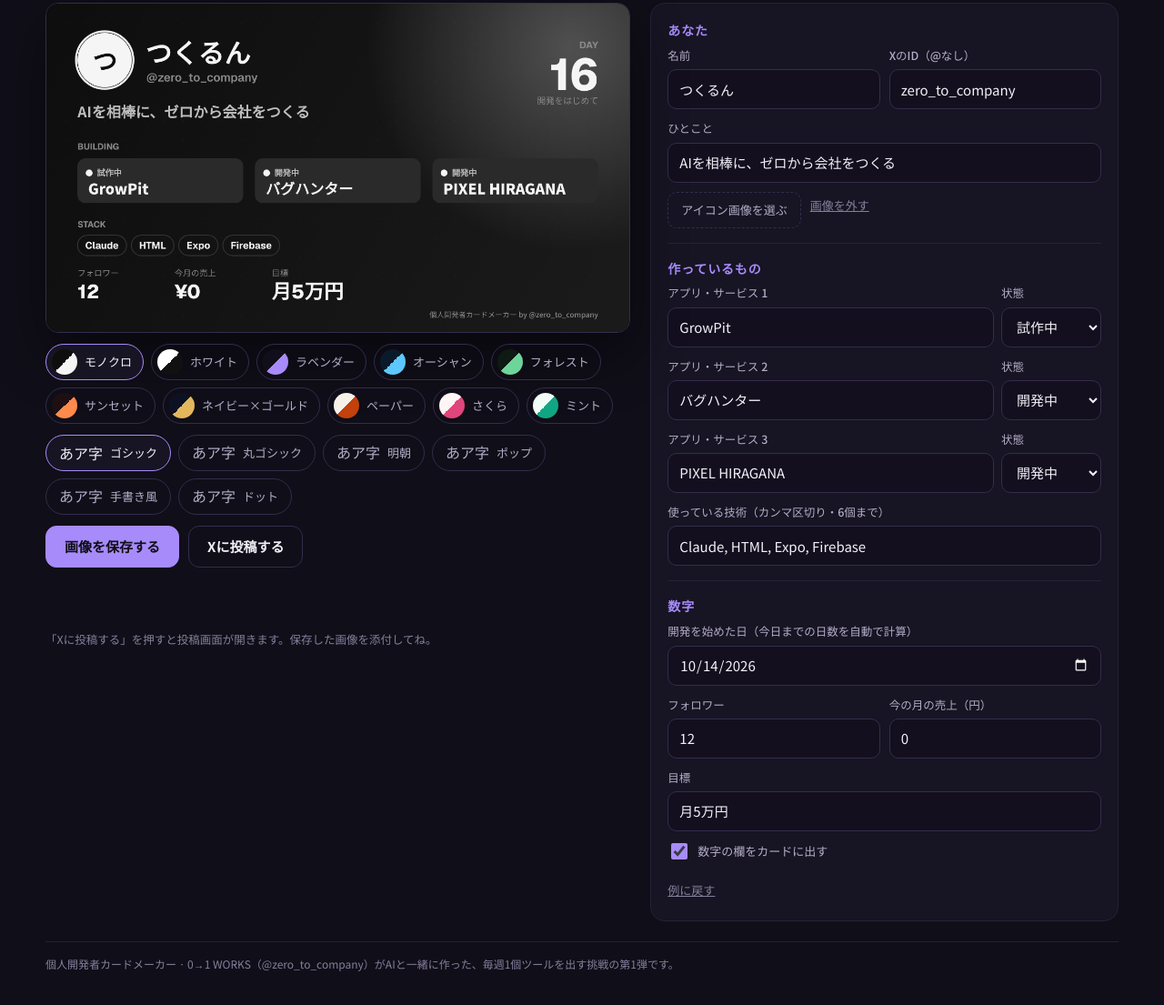
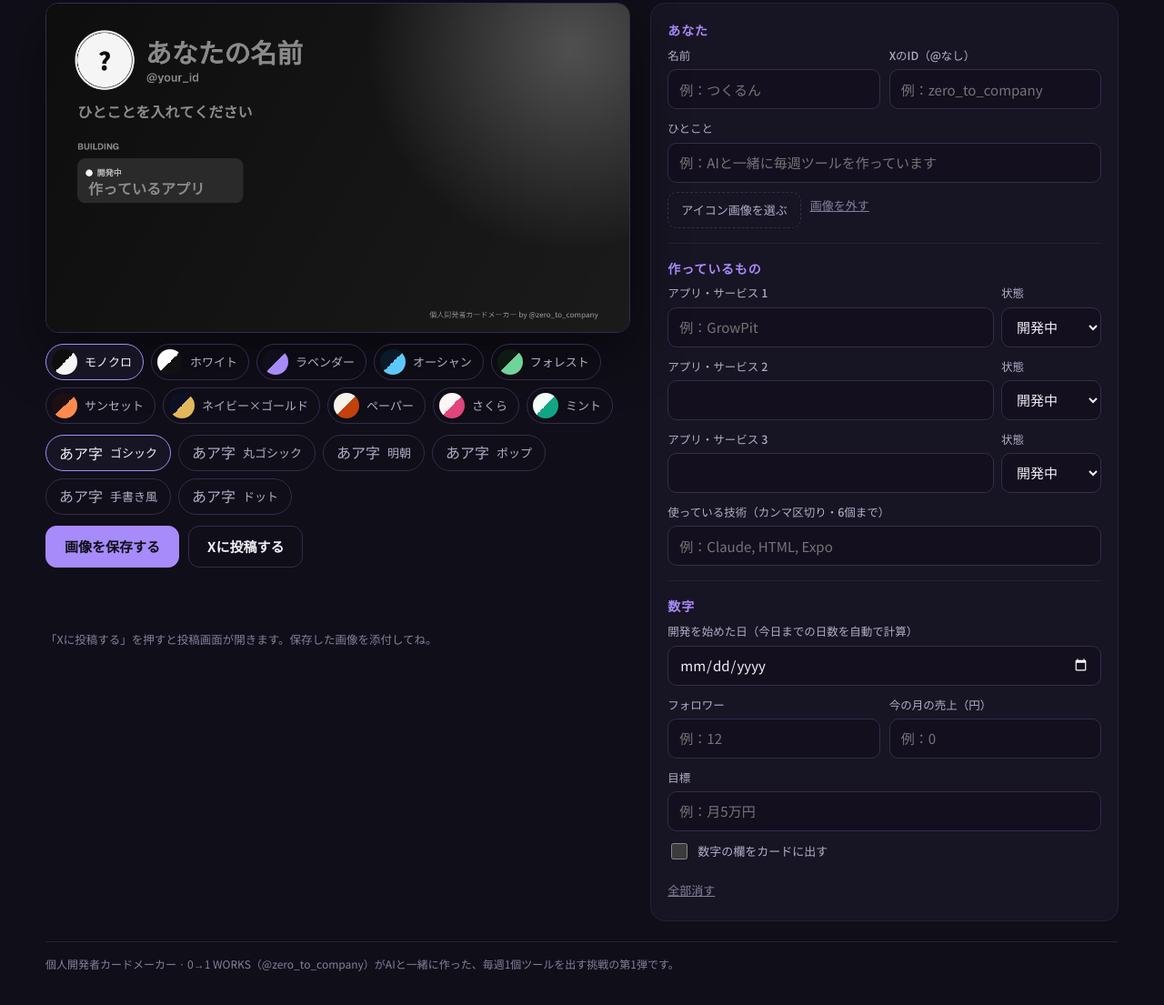
Before and after one commit to zero-to-company/devcard, a plain HTML site: page index.html in a window 1280 px wide. Shown: the part 181-1286 px from the top of the page at 91% size. Drawn offline with nearby package versions, Linux system fonts and the light colour scheme; a web font is replaced by a local one.

Commit message:
Add files via upload

```diff
--- a/index.html
+++ b/index.html
@@ -93,10 +93,10 @@ footer{font-size:12px;color:var(--muted);border-top:1px solid var(--line);paddin
       <fieldset>
         <legend>あなた</legend>
         <div class="row2">
-          <label class="f"><span>名前</span><input type="text" id="name" maxlength="20"></label>
-          <label class="f"><span>XのID（@なし）</span><input type="text" id="handle" maxlength="20"></label>
+          <label class="f"><span>名前</span><input type="text" id="name" placeholder="例：つくるん" maxlength="20"></label>
+          <label class="f"><span>XのID（@なし）</span><input type="text" id="handle" placeholder="例：zero_to_company" maxlength="20"></label>
         </div>
-        <label class="f"><span>ひとこと</span><input type="text" id="tagline" maxlength="34"></label>
+        <label class="f"><span>ひとこと</span><input type="text" id="tagline" placeholder="例：AIと一緒に毎週ツールを作っています" maxlength="34"></label>
         <div class="file">
           <label>アイコン画像を選ぶ<input type="file" id="avatar" accept="image/*"></label>
           <button class="reset" type="button" id="noavatar">画像を外す</button>
@@ -105,23 +105,23 @@ footer{font-size:12px;color:var(--muted);border-top:1px solid var(--line);paddin
       <hr class="sep">
       <fieldset>
         <legend>作っているもの</legend>
-        <div class="app"><label class="f"><span>アプリ・サービス 1</span><input type="text" id="a1" maxlength="18"></label><label class="f"><span>状態</span><select id="s1"></select></label></div>
+        <div class="app"><label class="f"><span>アプリ・サービス 1</span><input type="text" id="a1" placeholder="例：GrowPit" maxlength="18"></label><label class="f"><span>状態</span><select id="s1"></select></label></div>
         <div class="app"><label class="f"><span>アプリ・サービス 2</span><input type="text" id="a2" maxlength="18"></label><label class="f"><span>状態</span><select id="s2"></select></label></div>
         <div class="app"><label class="f"><span>アプリ・サービス 3</span><input type="text" id="a3" maxlength="18"></label><label class="f"><span>状態</span><select id="s3"></select></label></div>
-        <label class="f"><span>使っている技術（カンマ区切り・6個まで）</span><input type="text" id="stack" maxlength="80"></label>
+        <label class="f"><span>使っている技術（カンマ区切り・6個まで）</span><input type="text" id="stack" placeholder="例：Claude, HTML, Expo" maxlength="80"></label>
       </fieldset>
       <hr class="sep">
       <fieldset>
         <legend>数字</legend>
         <label class="f"><span>開発を始めた日（今日までの日数を自動で計算）</span><input type="date" id="start"></label>
         <div class="row2">
-          <label class="f"><span>フォロワー</span><input type="number" id="followers" min="0"></label>
-          <label class="f"><span>今の月の売上（円）</span><input type="number" id="revenue" min="0"></label>
+          <label class="f"><span>フォロワー</span><input type="number" id="followers" placeholder="例：12" min="0"></label>
+          <label class="f"><span>今の月の売上（円）</span><input type="number" id="revenue" placeholder="例：0" min="0"></label>
         </div>
-        <label class="f"><span>目標</span><input type="text" id="goal" maxlength="22"></label>
+        <label class="f"><span>目標</span><input type="text" id="goal" placeholder="例：月5万円" maxlength="22"></label>
         <label class="chk"><input type="checkbox" id="shownum">数字の欄をカードに出す</label>
       </fieldset>
-      <button class="reset" type="button" id="reset">例に戻す</button>
+      <button class="reset" type="button" id="reset">全部消す</button>
     </form>
   </div>
 
@@ -151,7 +151,7 @@ const FONTS={
   hand:{name:'手書き風',fam:'"Klee One"',h:600,m:600,l:600,num:'"Klee One"',sample:'"Klee One"'},
   dot:{name:'ドット',fam:'"DotGothic16"',h:400,m:400,l:400,num:'"DotGothic16"',sample:'"DotGothic16"'}
 };
-const EX={name:'つくるん',handle:'zero_to_company',tagline:'AIを相棒に、ゼロから会社をつくる',a1:'GrowPit',s1:'beta',a2:'バグハンター',s2:'dev',a3:'PIXEL HIRAGANA',s3:'dev',stack:'Claude, HTML, Expo, Firebase',start:'2026-10-14',followers:12,revenue:0,goal:'月5万円',shownum:true,theme:'mono',font:'gothic'};
+const EX={name:'',handle:'',tagline:'',a1:'',s1:'dev',a2:'',s2:'dev',a3:'',s3:'dev',stack:'',start:'',followers:'',revenue:'',goal:'',shownum:false,theme:'mono',font:'gothic'};
 let S={...EX}, avatarImg=null;
 try{const saved=JSON.parse(localStorage.getItem('devcard')||'null');if(saved)S={...EX,...saved};}catch{}
 ['s1','s2','s3'].forEach(id=>$('#'+id).innerHTML=STATUS.map(([v,l])=>`<option value="${v}">${l}</option>`).join(''));
@@ -186,24 +186,24 @@ function draw(){
   else{c.fillStyle=T.acc;c.fillRect(ax,ay,ar*2,ar*2);c.fillStyle=T.ink;c.textAlign='center';c.textBaseline='middle';c.font=`${jw(900)} 50px ${JP}`;c.fillText((S.name||'?').trim().slice(0,1),ax+ar,ay+ar+2);}
   c.restore();c.lineWidth=4;c.strokeStyle=T.acc;c.beginPath();c.arc(ax+ar,ay+ar,ar+3,0,Math.PI*2);c.stroke();
   // name & handle
-  c.textAlign='left';c.textBaseline='alphabetic';c.fillStyle=T.fg;
-  const nameS=fit(S.name||'名前',560,54,900,JP);c.fillText(S.name||'名前',ax+ar*2+28,ay+62);
-  c.fillStyle=T.mut;c.font=`600 24px ${NUM}`;c.fillText(S.handle?'@'+S.handle.replace(/^@/,''):'',ax+ar*2+30,ay+100);
+  c.textAlign='left';c.textBaseline='alphabetic';c.fillStyle=S.name?T.fg:T.mut;
+  const nameS=fit(S.name||'あなたの名前',560,54,900,JP);c.fillText(S.name||'あなたの名前',ax+ar*2+28,ay+62);
+  c.fillStyle=T.mut;c.font=`600 24px ${NUM}`;c.fillText(S.handle?'@'+S.handle.replace(/^@/,''):'@your_id',ax+ar*2+30,ay+100);
   // tagline
-  c.fillStyle=T.sub;fit(S.tagline||'',W-L*2,30,700,JP);c.fillText(S.tagline||'',L,ay+ar*2+62);
+  c.fillStyle=S.tagline?T.sub:T.mut;const tg=S.tagline||'ひとことを入れてください';fit(tg,W-L*2,30,700,JP);c.fillText(tg,L,ay+ar*2+62);
   // day counter
   const d=days();
   if(d){c.textAlign='right';c.fillStyle=T.mut;c.font=`700 20px ${NUM}`;c.fillText('DAY',W-L,92);c.fillStyle=T.acc;c.font=`800 92px ${NUM}`;c.fillText(String(d),W-L,178);c.fillStyle=T.mut;c.font=`${jw(500)} 18px ${JP}`;c.fillText('開発をはじめて',W-L,206);c.textAlign='left';}
   // building
   let y=300;c.fillStyle=T.mut;c.font=`700 18px ${NUM}`;c.fillText('BUILDING',L,y);y+=18;
-  const apps=[[S.a1,S.s1],[S.a2,S.s2],[S.a3,S.s3]].filter(a=>a[0]&&a[0].trim());
+  let apps=[[S.a1,S.s1],[S.a2,S.s2],[S.a3,S.s3]].filter(a=>a[0]&&a[0].trim());const noApps=!apps.length;if(noApps)apps=[['作っているアプリ','dev']];
   const colW=(W-L*2-24*2)/3;
   apps.forEach(([n,s],i)=>{const x=L+i*(colW+24);rr(x,y,colW,92,16);c.fillStyle=T.chip;c.fill();
     const st=(STATUS.find(z=>z[0]===s)||STATUS[0])[1];
     c.fillStyle=s==='live'?'#34C77B':s==='paused'?T.mut:T.acc;c.beginPath();c.arc(x+24,y+30,7,0,Math.PI*2);c.fill();
     c.fillStyle=T.sub;c.font=`${jw(700)} 17px ${JP}`;c.fillText(st,x+40,y+36);
-    c.fillStyle=T.fg;fit(n,colW-44,30,900,JP);c.fillText(n,x+22,y+74);});
-  if(!apps.length){c.fillStyle=T.mut;c.font=`${jw(500)} 22px ${JP}`;c.fillText('（作っているものを入れてください）',L,y+50);}
+    c.fillStyle=noApps?T.mut:T.fg;fit(n,colW-44,30,900,JP);c.fillText(n,x+22,y+74);});
+
   // stack
   y=460;const stack=(S.stack||'').split(/[,、，]/).map(s=>s.trim()).filter(Boolean).slice(0,6);
   if(stack.length){c.fillStyle=T.mut;c.font=`700 18px ${NUM}`;c.fillText('STACK',L,y);let x=L;y+=16;
@@ -216,7 +216,7 @@ function draw(){
     let x=L;const yy=560;items.forEach(([k,v])=>{c.fillStyle=T.mut;c.font=`${jw(500)} 17px ${JP}`;c.fillText(k,x,yy);c.fillStyle=T.fg;const sz=fit(v,300,40,800,NUM);c.fillText(v,x,yy+46);x+=Math.max(200,c.measureText(v).width+70);});}
   // credit
   c.textAlign='right';c.fillStyle=T.mut;c.font=`${jw(500)} 15px ${JP}`;c.fillText('個人開発者カードメーカー by @zero_to_company',W-L,H-30);c.textAlign='left';
-  $('#post').href='https://x.com/intent/post?text='+encodeURIComponent(`${S.name||''}の個人開発者カードを作りました。\n\n#個人開発 #個人開発者カード`);
+  $('#post').href='https://x.com/intent/post?text='+encodeURIComponent(`個人開発者カードを作りました。\n\n#個人開発 #個人開発者カード\nhttps://zero-to-company.github.io/devcard/`);
 }
 let tm;function update(){read();persist();clearTimeout(tm);tm=setTimeout(draw,60);}
 $('#form').addEventListener('input',update);
```
